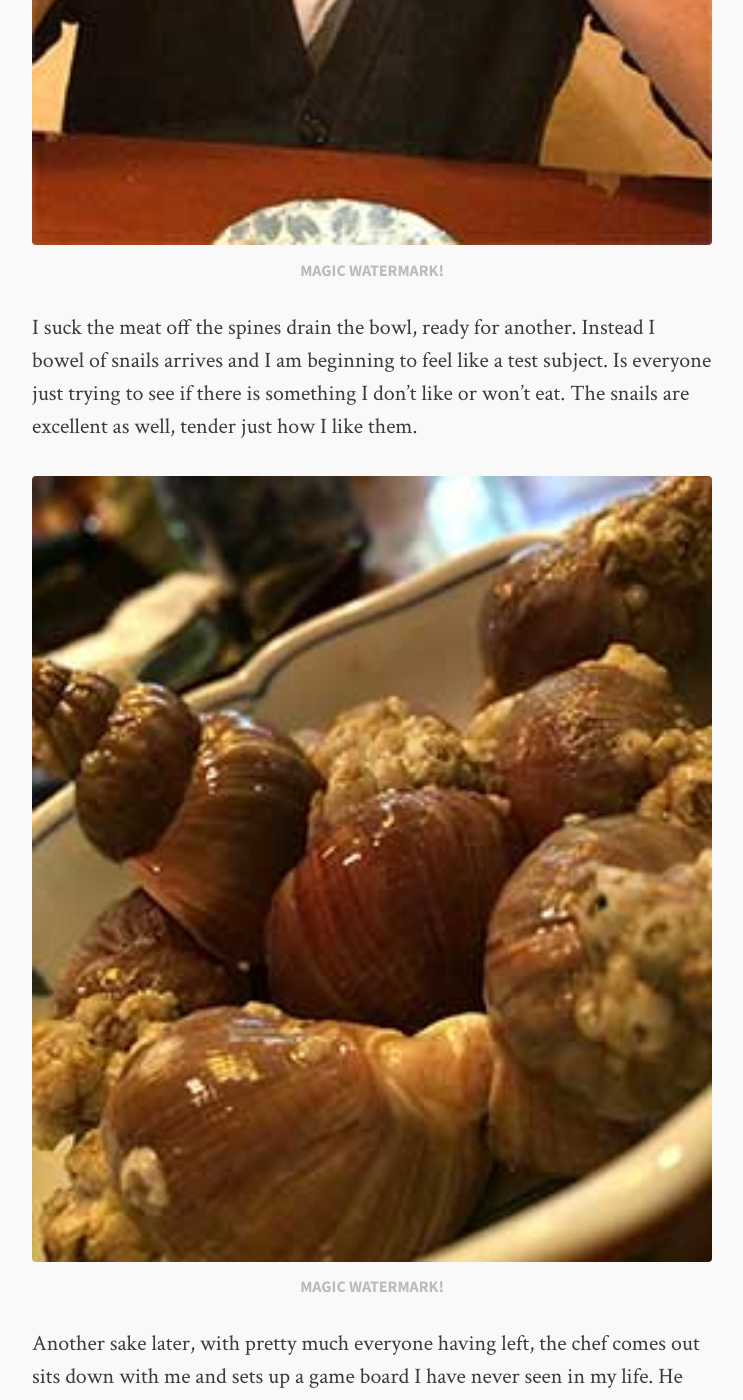
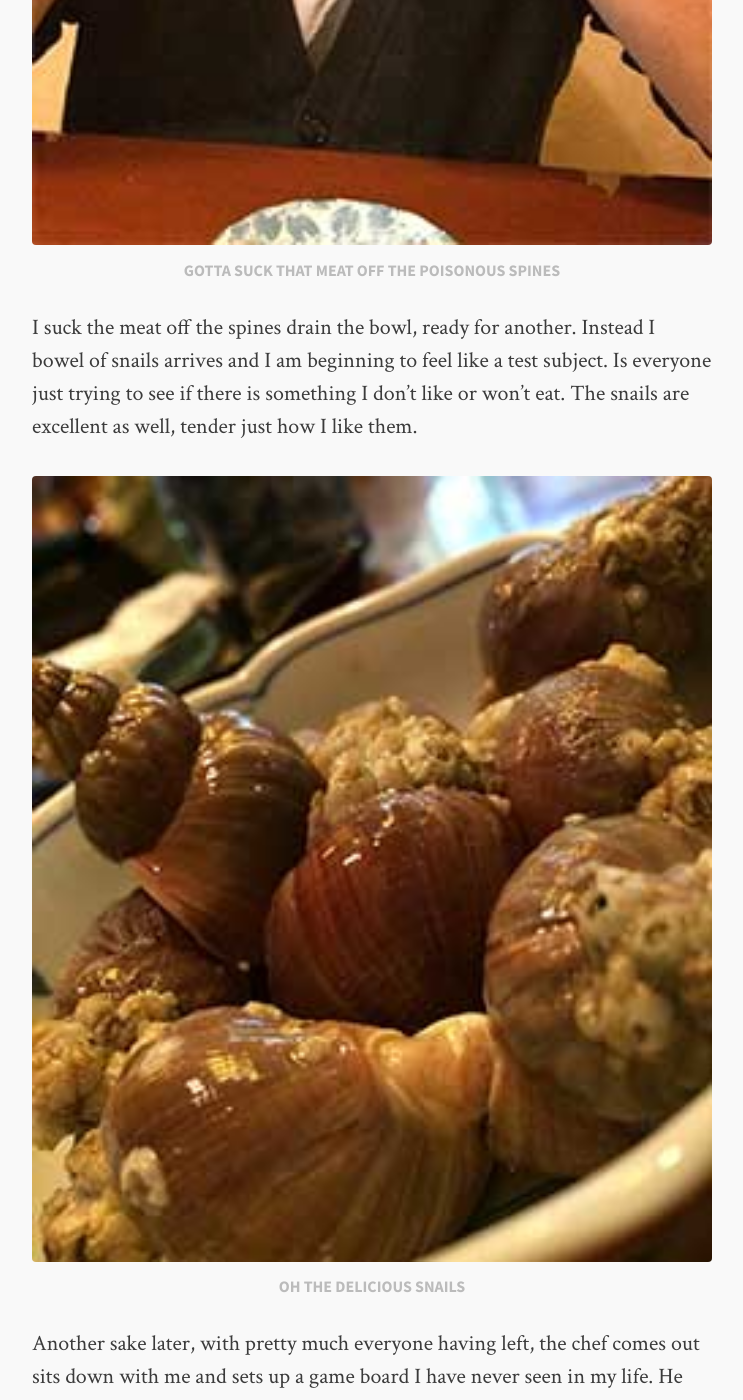
Before and after one commit to ziptied/ziptied.github.io, a Jekyll site: the page built from _posts/2014-11-13-Fugu-riding-atop-a-horse-playing-shogi.md, in a window 1280 px wide and 1400 px high, scrolled down 6398 px. Shown: the whole window, without its empty margins (268-1011 px from the left). Built offline with Jekyll 4.4.1, drawn with Linux system fonts in a browser that asks for light colours; comment, search, counter and statistics services are not loaded.

Commit message:
fugu and me caption fix
Signed-off-by: ziptied <zach@ibleedpixels.com>

```diff
--- a/_posts/2014-11-13-Fugu-riding-atop-a-horse-playing-shogi.md
+++ b/_posts/2014-11-13-Fugu-riding-atop-a-horse-playing-shogi.md
@@ -65,14 +65,14 @@ Oh and how tasty it is, light flavored but dense meat, flakey and completely dri
 
 <figure>
 	<img src="/images/mefugu.jpg">
-	<figcaption>Magic watermark!</figcaption>
+	<figcaption>Gotta suck that meat off the poisonous spines</figcaption>
 </figure>
 
 I suck the meat off the spines drain the bowl, ready for another. Instead I bowel of snails arrives and I am beginning to feel like a test subject. Is everyone just trying to see if there is something I don't like or won't eat. The snails are excellent as well, tender just how I like them.
 
 <figure>
 	<img src="/images/snails.jpg">
-	<figcaption>Magic watermark!</figcaption>
+	<figcaption>oh the delicious snails</figcaption>
 </figure>
 
 Another sake later, with pretty much everyone having left, the chef comes out sits down with me and sets up a game board I have never seen in my life. He explains he wants to teach me Shogi. It seems that my night of culture exchange via food isn't over.
```
